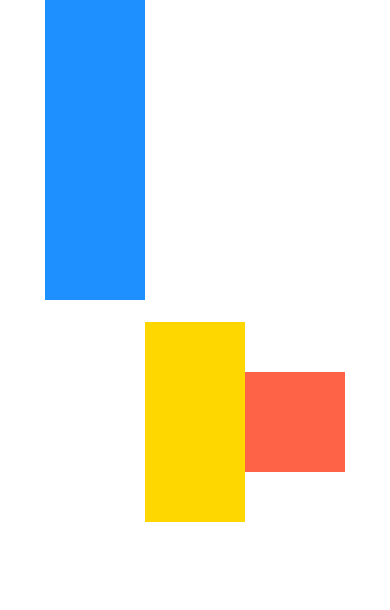
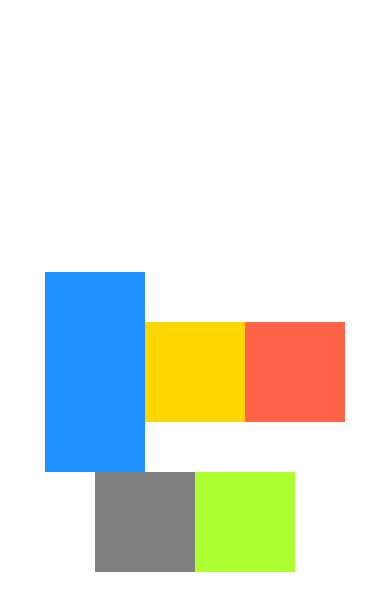
Before and after one commit to elbarea/react-native, a React Native app: screen / in a window 390 px wide. Shown: the top 610 px of the page. Built offline with nearby package versions, Linux system fonts and the light colour scheme.

Commit message:
flexWrap and alignContent tests * Tests with flexWrap allows content to be displayed alogn several lines * Tests with alignContent to align entire content only when wrap active

```diff
--- a/App.js
+++ b/App.js
@@ -9,22 +9,23 @@ export default function App() {
         flex: 1,
         flexDirection: "row",
         justifyContent: "center", //main axis
-        alignItems: "center", //secondary axis
+        alignItems: "center", //secondary axis within each line
+        alignContent: "center", //alignment of the entire content only with wrapping active
+        flexWrap: "wrap",
       }}
     >
       <View
         style={{
           backgroundColor: "dodgerblue",
           width: 100,
-          height: 300,
-          alignSelf: "flex-start"
+          height: 200,
         }}
       ></View>
       <View
         style={{
           backgroundColor: "gold",
           width: 100,
-          height: 200,
+          height: 100,
         }}
       ></View>
       <View
@@ -34,6 +35,20 @@ export default function App() {
           height: 100,
         }}
       ></View>
+      <View
+        style={{
+          backgroundColor: "grey",
+          width: 100,
+          height: 100,
+        }}
+      ></View>
+      <View
+        style={{
+          backgroundColor: "greenyellow",
+          width: 100,
+          height: 100,
+        }}
+      ></View>
 
       <StatusBar style="auto" />
     </View>
```
